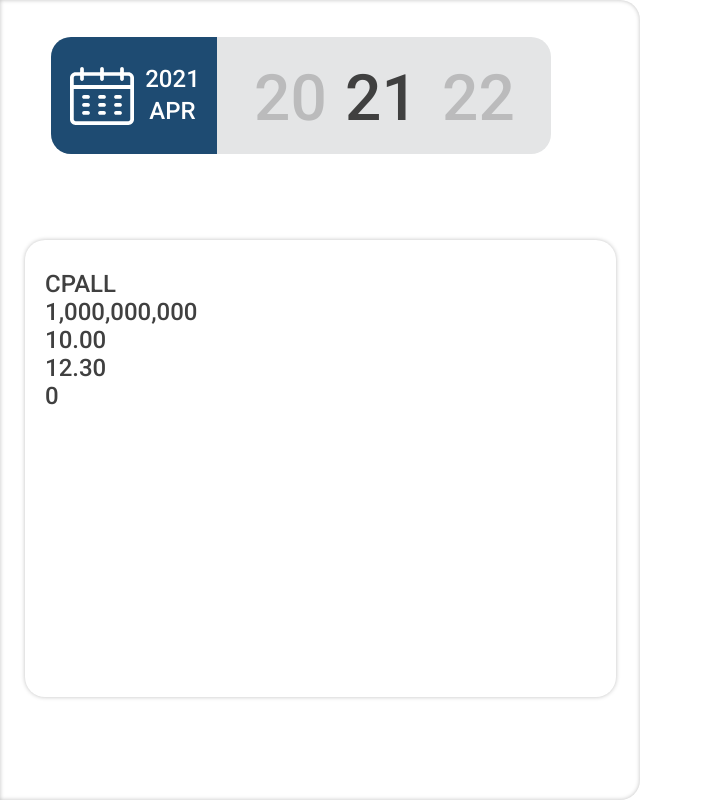
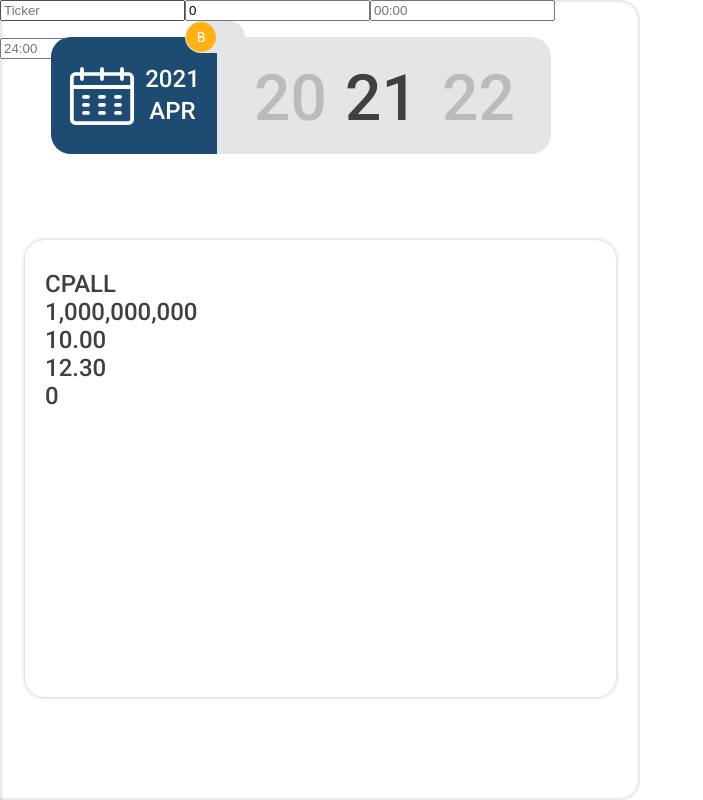
Before and after one commit to pattarathorn/erudite_oms, a React (Create React App) app: page / in a window 1280 px wide. Shown: the whole page, without its empty margins (0-703 px from the left). Built offline with nearby package versions, Linux system fonts and the light colour scheme.

Commit message:
Update inputmodule

```diff
--- a/package.json
+++ b/package.json
@@ -18,6 +18,7 @@
     "react-modal": "^3.13.1",
     "react-scripts": "4.0.3",
     "react-section": "^1.1.11",
+    "react-switch": "^6.0.0",
     "web-vitals": "^1.1.1"
   },
   "scripts": {
--- /dev/null
+++ b/src/component/AddList.js
@@ -0,0 +1,94 @@
+import React,{ useState } from 'react';
+import 'react-calendar/dist/Calendar.css';
+import Switch from 'react-switch'
+import './style.css';
+
+
+const AddList = ({ initList,  setlist}) => {
+    console.log(setlist)
+    const [check,setStatus]=useState(false)
+    const changeStatus = () => setStatus(!check);
+
+
+    const [ticker,setTicker] = useState('')
+    const [volumn,setVolumn] = useState(0)
+    const [start_time,setTimestart] = useState('')
+    const [end_time,setTimestop] = useState('')
+
+    function changeTicker(e){
+        setTicker(e.target.value)
+        console.log(ticker)
+    }
+    function changeVolumn(e){
+        setVolumn(e.target.value)
+        console.log(volumn)
+    }
+    function changeTimestart(e){
+        setTimestart(e.target.value)
+        console.log(start_time)
+    }
+    function changeTimestop(e){
+        setTimestop(e.target.value)
+        console.log(end_time)
+    }
+    function handleAdd() {
+
+        const newList = initList.concat({ ticker, volumn, start_time, end_time });
+        setlist(newList)
+        console.log(newList)
+    }
+
+    return(
+        <div className="inputadd">
+                <input className="Ticker" value={ticker} placeholder="Ticker" onChange={changeTicker}/>
+                <input className="Volume" value={volumn} placeholder="volumn" onChange={changeVolumn}/>
+                <input className="Ticker" value={start_time} placeholder="00:00" onChange={changeTimestart}/>
+                <input className="Ticker" value={end_time} placeholder="24:00" onChange={changeTimestop}/>
+                    <Switch
+                        onChange={changeStatus}
+                        checked={check}
+                        onColor="#E4E5E5"
+                        offColor="#E4E5E5"
+                        onHandleColor="#1E4B72"
+                        offHandleColor="#FFB216"
+                        height={32}
+                        width={60}
+                        className="react-switch"
+                        id="material-switch"
+                        uncheckedHandleIcon={
+                            <div
+                                style={{
+                                display: "flex",
+                                justifyContent: "center",
+                                alignItems: "center",
+                                height: "100%",
+                                fontFamily:'Roboto',
+                                fontSize: 14,
+                                color: "white",}}
+                            >
+                                B
+                            </div>
+                        }
+                        checkedHandleIcon={
+                            <div
+                                style={{
+                                display: "flex",
+                                justifyContent: "center",
+                                alignItems: "center",
+                                height: "100%",
+                                fontFamily:'Roboto',
+                                fontSize: 14,
+                                color: "white",}}
+                            >
+                                S
+                            </div>
+                        }
+                            uncheckedIcon=''
+                            checkedIcon=''
+                    />
+                <button className="button-add"onClick={handleAdd}> Add </button>
+        </div>
+    )
+}
+
+export default AddList;
--- a/src/component/Cardinput.js
+++ b/src/component/Cardinput.js
@@ -1,15 +1,12 @@
-import React from 'react';
+import React, { useState } from 'react';
 import CalendarModule from './CalendarModule';
 import ListTicker from './ListTicker';
-
+import AddList from './AddList';
 import { Card } from 'react-bootstrap';
 
 import "./style.css";
-
-
-
-function Cardinput(){
-    const props = [
+/* Mockdata */
+const initialList = [
     {
         ticker:"CPALL",
         start_time:"10.00",
@@ -19,32 +16,24 @@
     }
 ];
 
+const Cardinput = () => {
+    const [list,setList] = useState(initialList)
 
     return(
         <Card className ="cardinput">
             <Card.Body>
-
                 <CalendarModule />
+                <AddList
+                    initList = {list}
+                    setlist = {setList}
+                />
                 <div className = "card-data">
-                    <ListTicker props={props}/>
-
+                    <ListTicker props={list} />
                 </div>
                 {/*<Time />*/}
-
-            {/*  <Card.Title>Card Title</Card.Title>
-                <Card.Subtitle className="mb-2 text-muted">Card Subtitle</Card.Subtitle>
-                <Card.Text>
-                Some quick example text to build on the card title and make up the bulk of
-                the card's content.
-                </Card.Text>
-                <Card.Link href="#">Card Link</Card.Link>
-                <Card.Link href="#">Another Link</Card.Link>
-            */}
             </Card.Body>
         </Card>
-
     )
 }
 
-
 export default Cardinput;
--- a/src/component/style.css
+++ b/src/component/style.css
@@ -189,3 +189,7 @@
 
 
 }
+
+.button-add{
+    top:100px
+}
```
Also changed, not shown: 1 other file (tests, documents, lock files or other folders). Lines whose indentation alone changed are shown as unchanged.
